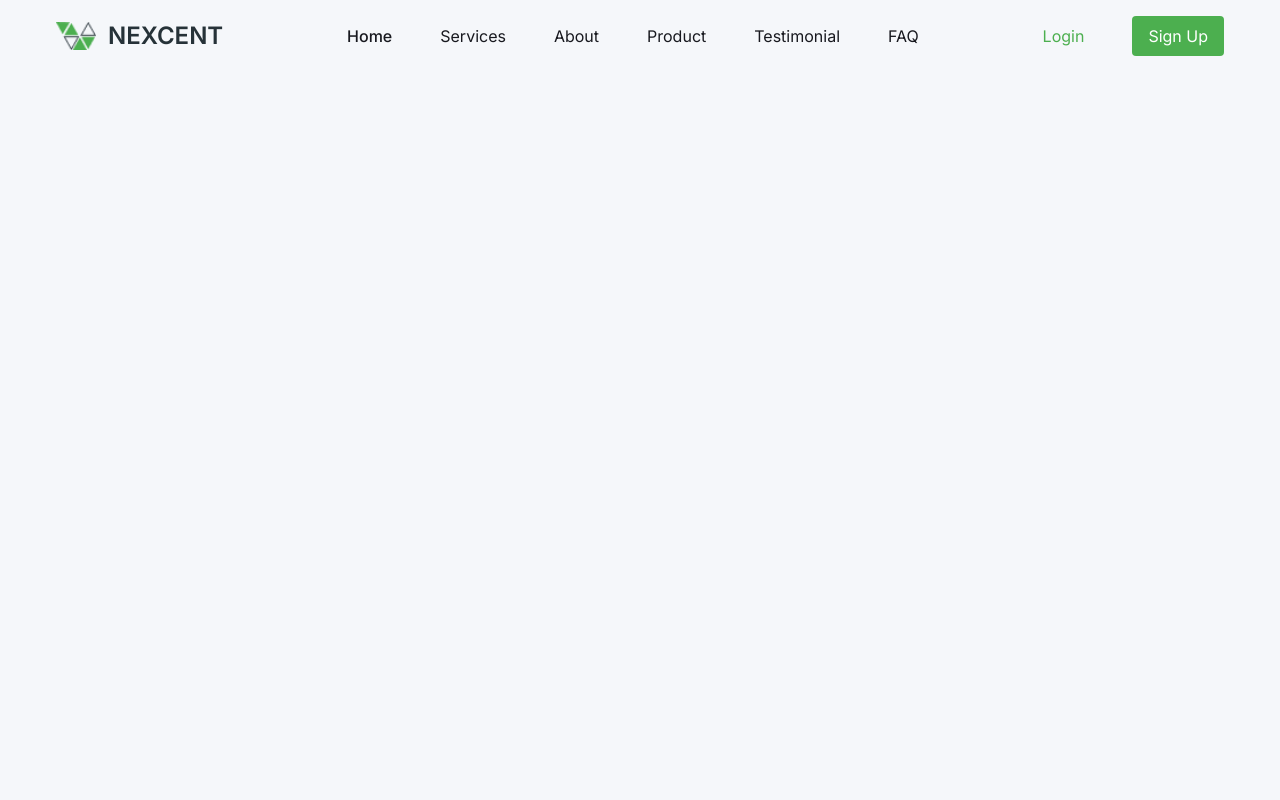
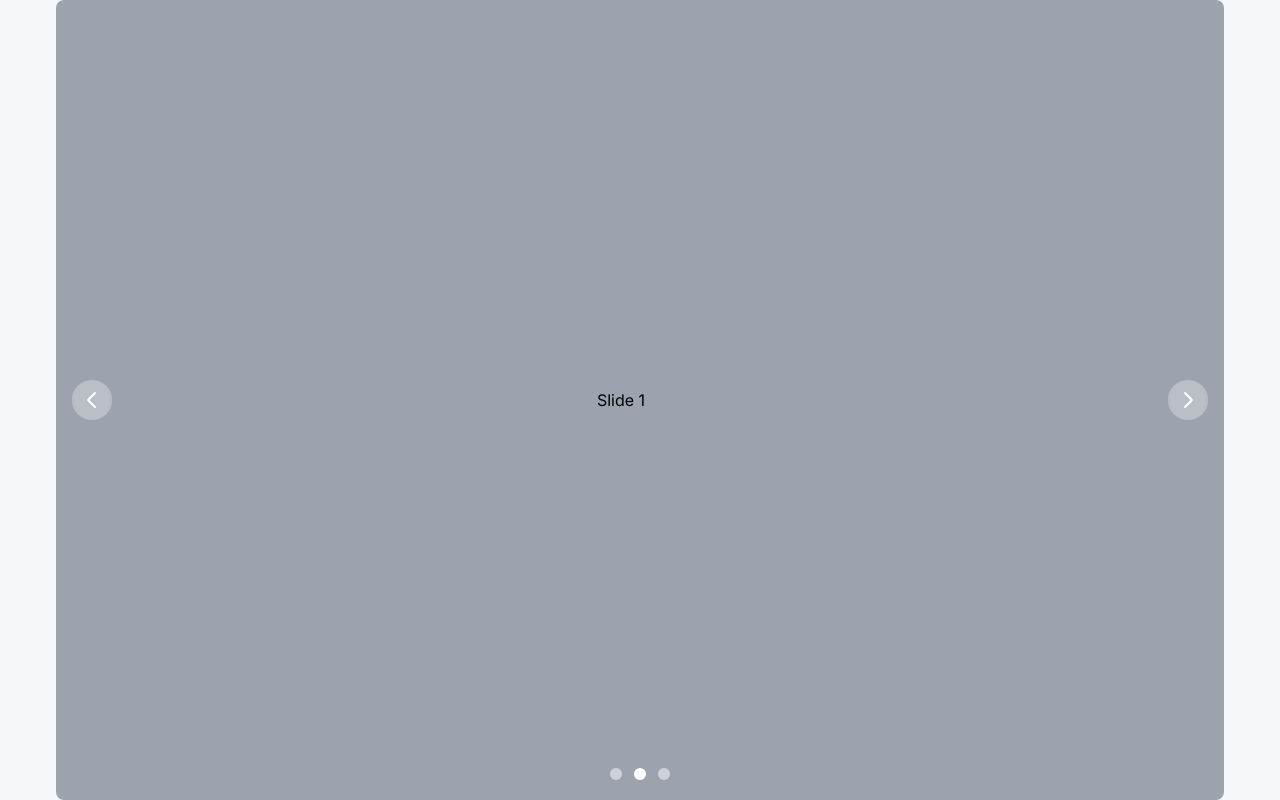
Before and after one commit to septianadip17/slicing-exercise-part4, a React (Vite) app: page / in a window 1280 px wide. Built offline with nearby package versions, Linux system fonts and the light colour scheme.

Commit message:
carousel added in home

```diff
--- a/src/components/Home.jsx
+++ b/src/components/Home.jsx
@@ -1,13 +1,24 @@
-import React from 'react'
+import { Carousel } from "flowbite-react";
+import React from "react";
 
 const Home = () => {
   return (
-    <div className='bg-neutralSilver'>
-      <div className='px-4 lg:px-14 max-w-screen-2xl mx-auto min-h-screeen h-screen'>
-
+    <div className="bg-neutralSilver">
+      <div className="px-4 lg:px-14 max-w-screen-2xl mx-auto min-h-screeen h-screen">
+        <Carousel>
+          <div className="flex h-full items-center justify-center bg-gray-400 dark:bg-gray-700 dark:text-white">
+            Slide 1
+          </div>
+          <div className="flex h-full items-center justify-center bg-gray-400 dark:bg-gray-700 dark:text-white">
+            Slide 2
+          </div>
+          <div className="flex h-full items-center justify-center bg-gray-400 dark:bg-gray-700 dark:text-white">
+            Slide 3
+          </div>
+        </Carousel>
       </div>
     </div>
-  )
-}
+  );
+};
 
-export default Home
+export default Home;
```
